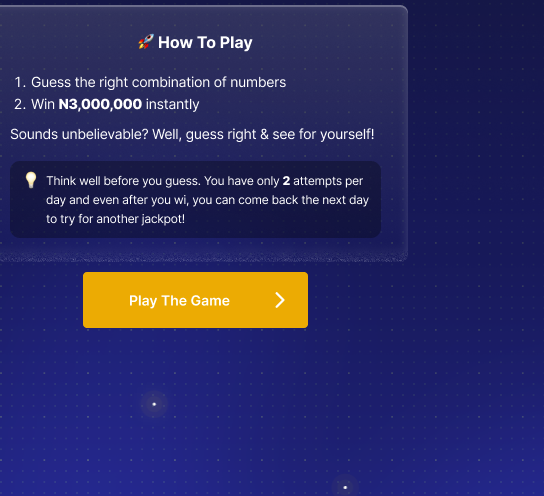
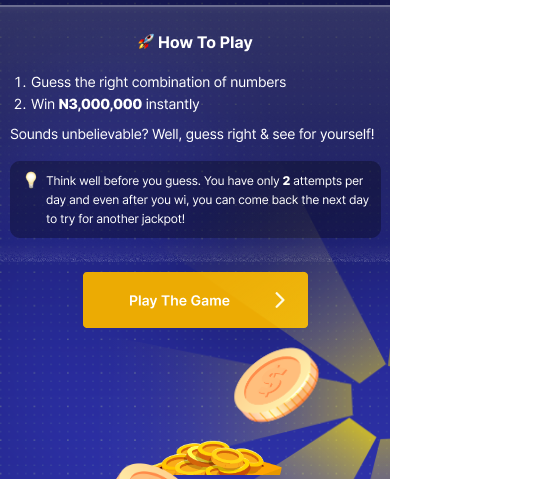
Before and after one commit to ursula-paul/TeamApt-FrontEnd-Test, a plain HTML site: page index.html in a window 390 px wide. Shown: the part 365-861 px from the top of the page, 544 px wide, since content can reach past the window. Drawn offline with Linux system fonts and the light colour scheme.

Commit message:
rotate animation added, responsiveness

```diff
--- a/index.html
+++ b/index.html
@@ -56,7 +56,16 @@
             <!-- <img class="sunshine" src="/assets/rising-sun.png" /> -->
             <img class="bouncing-coin coin-left" src="/assets/coin left.png" alt="">
             <img class="bouncing-coin coin-right" src="/assets/coin right.png" alt="">
-            <img class="animated-img-2" src="assets/coin-stars.png" />
+            <!-- <img class="rotateLightBeam" src="assets/rising-sun.png" /> -->
+            <div class="" style=" position: absolute;
+                bottom:0;
+                left: 1%;
+                z-index: -1;
+                padding: 0;
+                height: 450px; display:flex;  overflow: hidden;">
+                <img class=" rotateLightBeam" src="assets/latest-beam.svg" style="width: 900px; height: 900px;" />
+            </div>
+            <img class="coin-pot" src="/assets/coin pot.png" alt="">
         </div>
     </div>
 </body>
--- a/styles.scss
+++ b/styles.scss
@@ -12,9 +12,10 @@ body {
 	background-image: url("./assets/background.png");
 	background-repeat: no-repeat;
 	background-size: cover;
+	overflow: hidden;
 	.bg-body {
 		width: 100vw;
-		height: 100%;
+		height: 100vh;
 		color: $bgcolor;
 		padding-bottom: 100px;
 		position: relative;
@@ -261,4 +262,79 @@ body {
 			height: fit-content;
 		}
 	}
+
+	.rotateLightBeam {
+		// background-color: red;
+		width: 100%;
+		margin: 60px auto;
+		right: 150px;
+		margin-top: -80px;
+		position: relative;
+		animation-name: rotation;
+		animation-duration: 10s;
+		animation-iteration-count: infinite;
+		animation-timing-function: linear;
+
+		// -webkit-transform: rotate(180deg);
+		// -moz-transform: rotate(180deg);
+		// -ms-transform: rotate(180deg);
+		// -o-transform: rotate(180deg);
+		// transform: rotate(-270deg);
+
+		// animation: rotation 2s;
+		// animation-timing-function: linear;
+		// animation-iteration-count: infinite;
+		//margin-bottom: -400px;
+		// transform: rotate(180deg);
+	}
+
+	@keyframes rotation {
+		from {
+			transform: rotate(359deg);
+		}
+		to {
+			transform: rotate(0deg);
+		}
+
+		// from {
+		// 	transform: rotate(45deg);
+		// }
+		// to {
+		// 	transform: rotate(-45deg);
+		// }
+	}
+	@media only screen and (min-width: 1200px) and (max-width: 1280px) {
+		.rotateLightBeam {
+			margin: 60px auto;
+			right: 200px;
+			position: relative;
+		}
+	}
+	.coin-pot {
+		width: 75%;
+		margin-left: 40px;
+		margin-bottom: 0;
+	}
 }
+@media only screen and (max-width: 820px) {
+	.rotateLightBeam {
+		margin-bottom: 0;
+		margin-bottom: 100px;
+		position: relative;
+	}
+	body,
+	.bg-body {
+		height: 100vh;
+		overflow: hidden;
+	}
+	// .coin-pot {
+	// }
+}
+
+@media only screen and (max-width: 1024px) {
+	body,
+	.bg-body {
+		height: 100vh;
+		overflow: hidden;
+	}
+}
```
Also changed, not shown: assets/latest-beam.svg (added), assets/latest-sun-beam.svg (added), assets/right1_lightbeam.svg (added), assets/white-star.png (added), styles.css, 2 other files.
